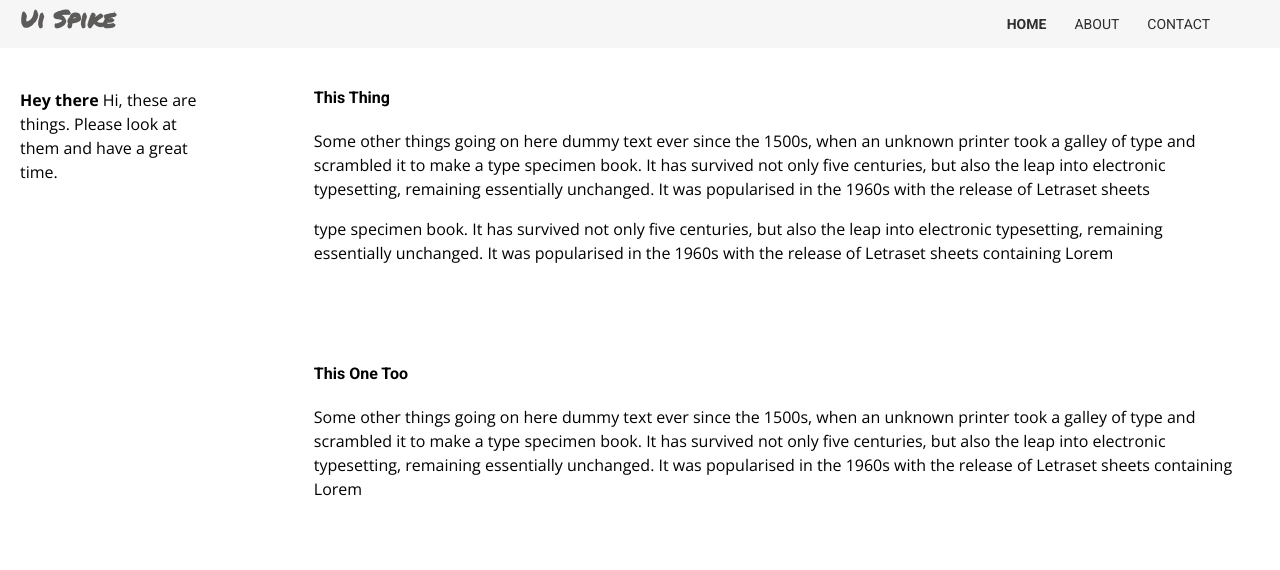
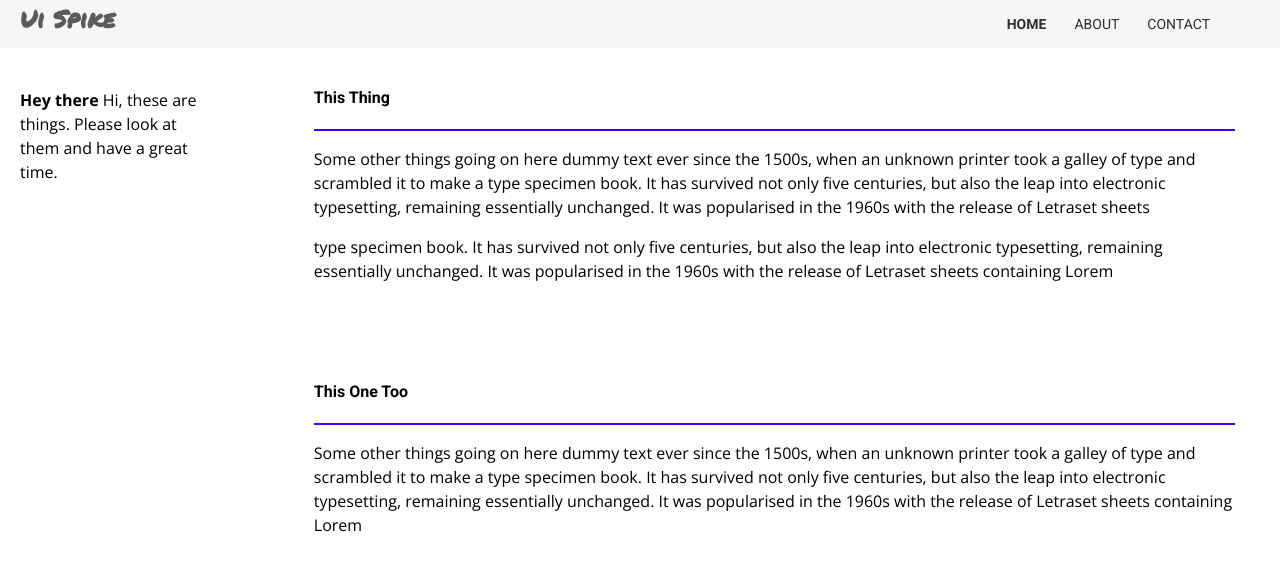
Before and after one commit to akabaker/ui-mobile-spike, an Angular app: page /home in a window 1280 px wide. Shown: the top 570 px of the page. Built offline with nearby package versions, Linux system fonts and the light colour scheme.

Commit message:
fun with color

```diff
--- a/src/app/home/home.component.html
+++ b/src/app/home/home.component.html
@@ -10,6 +10,7 @@
     <div class="right-content">
         <section class="right-content-item">
             <h4>This Thing</h4>
+            <hr>
             <p>
                 Some other things going on here
                 dummy text ever since the 1500s, when an unknown printer took a galley of type and scrambled it to make
@@ -28,6 +29,7 @@
         </section>
         <section class="right-content-item">
             <h4>This One Too</h4>
+            <hr>
             <p>
                 Some other things going on here
                 dummy text ever since the 1500s, when an unknown printer took a galley of type and scrambled it to make
--- a/src/app/home/home.component.scss
+++ b/src/app/home/home.component.scss
@@ -1,3 +1,8 @@
+hr {
+  border: 1px solid #4200ff;
+}
+
+
 @media screen and (min-width: 748px) {
   .content-wrapper {
     display:flex;
```
